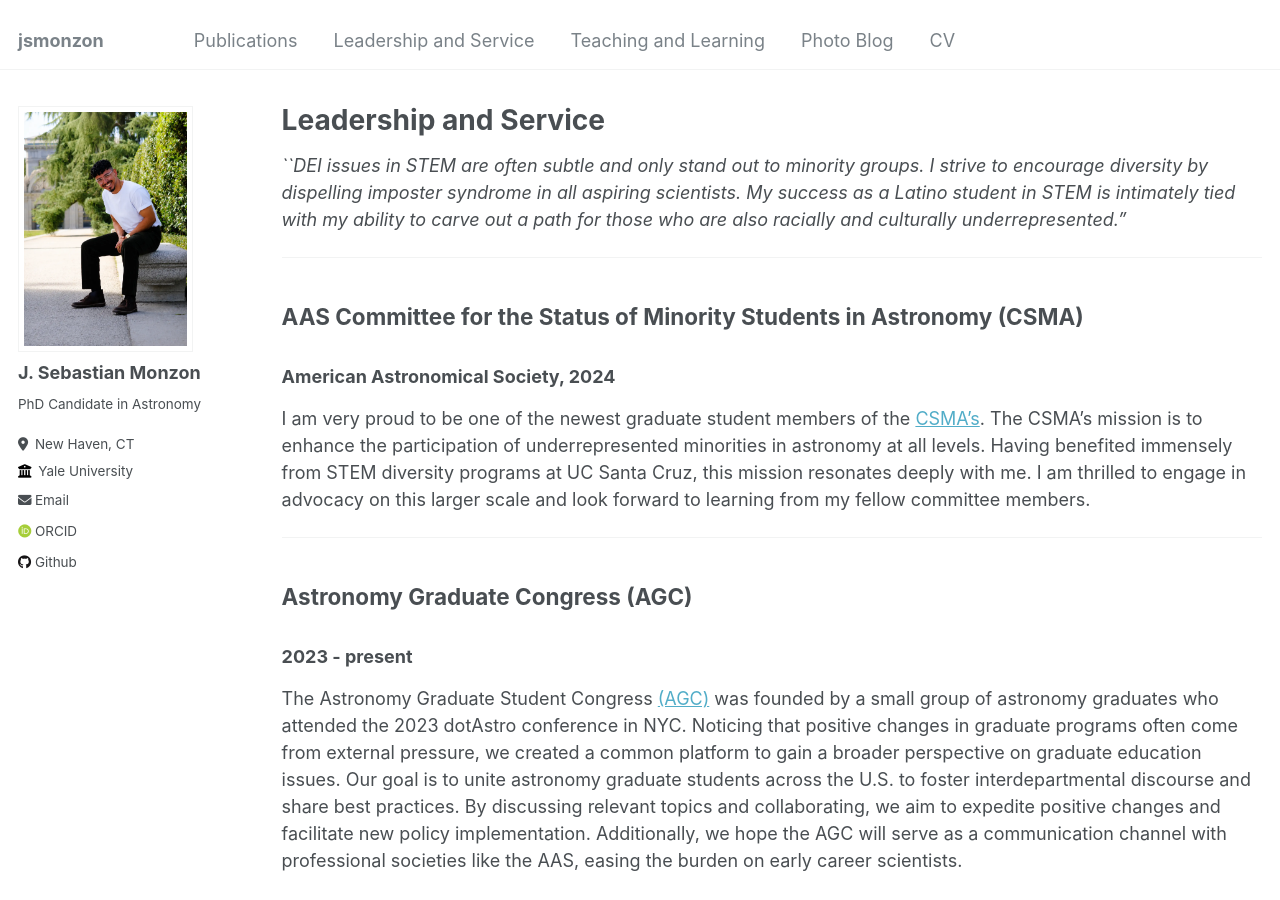
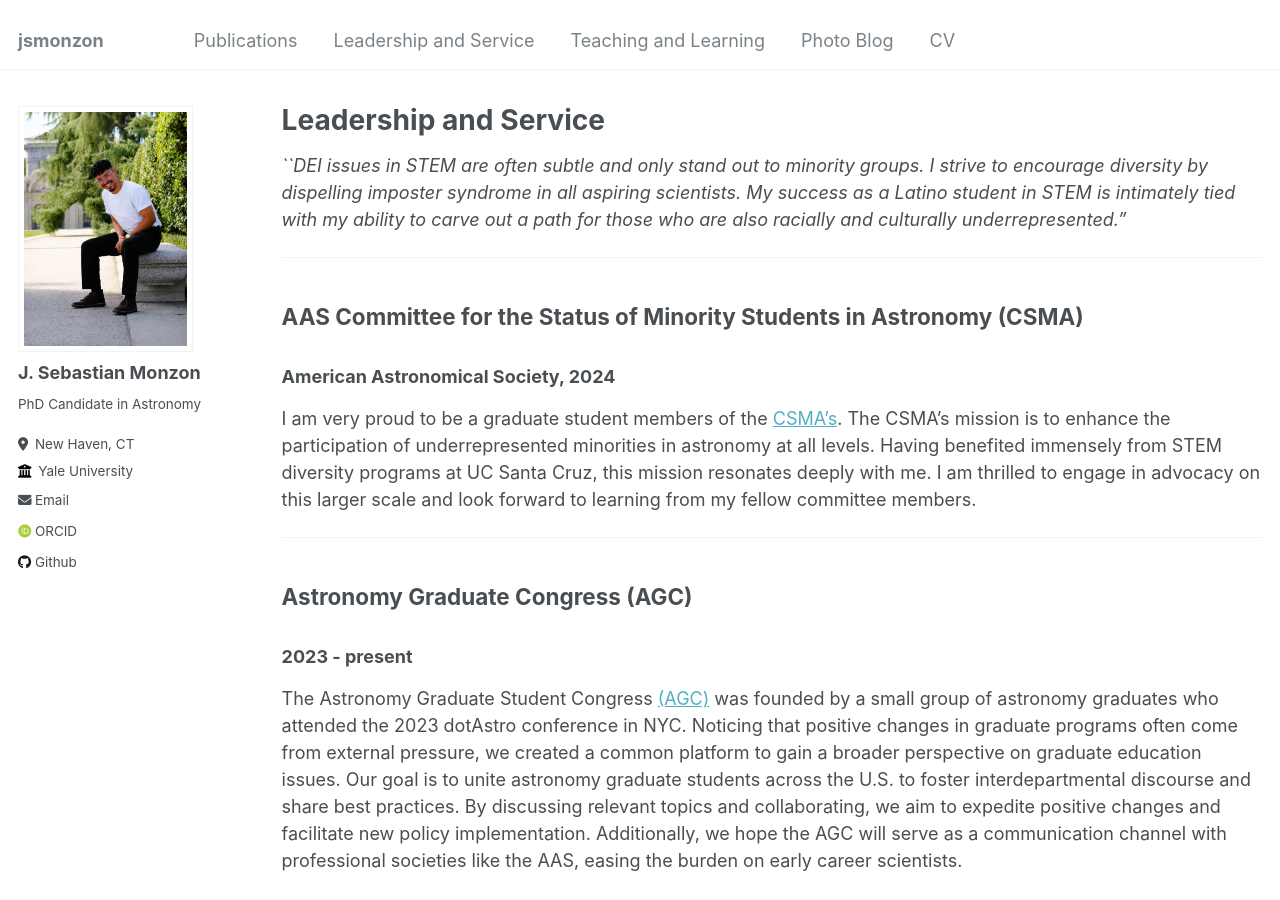
Before and after one commit to jsmonzon/jsmonzon.github.io, a Jekyll site: the page built from _pages/talks.md, in a window 1280 px wide and 900 px high. Built offline with Jekyll 4.4.1, drawn with Linux system fonts in a browser that asks for light colours; some web fonts are replaced.

Commit message:
minor updates

```diff
--- a/_pages/talks.md
+++ b/_pages/talks.md
@@ -12,7 +12,7 @@ ___
 ## AAS Committee for the Status of Minority Students in Astronomy (CSMA)
 ### American Astronomical Society, 2024
 
-I am very proud to be one of the newest graduate student members of the [CSMA's](https://aas.org/comms/csma). The CSMA's mission is to enhance the participation of underrepresented minorities in astronomy at all levels. Having benefited immensely from STEM diversity programs at UC Santa Cruz, this mission resonates deeply with me. I am thrilled to engage in advocacy on this larger scale and look forward to learning from my fellow committee members.
+I am very proud to be a graduate student members of the [CSMA's](https://aas.org/comms/csma). The CSMA's mission is to enhance the participation of underrepresented minorities in astronomy at all levels. Having benefited immensely from STEM diversity programs at UC Santa Cruz, this mission resonates deeply with me. I am thrilled to engage in advocacy on this larger scale and look forward to learning from my fellow committee members.
 
 ___
 
```
Also changed, not shown: _pages/publications.md (+1 -1 lines), 2 other files.
